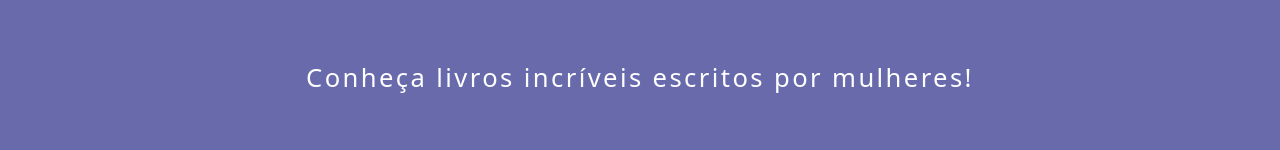
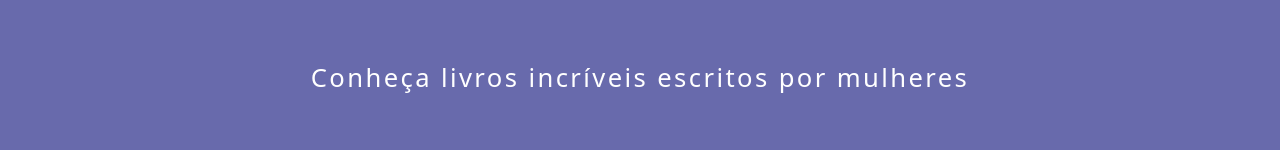
Before and after one commit to wwwacedo/programaria-livros, a React (Vite) app: page / in a window 1280 px wide. Shown: the part 133-283 px from the top of the page. Built offline with nearby package versions, Linux system fonts and the light colour scheme; no server answers.

Commit message:
Retificação da frase do header

```diff
--- a/src/components/Header.jsx
+++ b/src/components/Header.jsx
@@ -7,7 +7,7 @@ export default function Header() {
 	return (
 		<MyHeader>
 				<h1>Estante Virtual</h1>
-				<h2>Conheça livros incríveis escritos por mulheres!</h2>
+				<h2>Conheça livros incríveis escritos por mulheres</h2>
 				<img src={imagem} alt="" />
 		</MyHeader>
 	)
```
